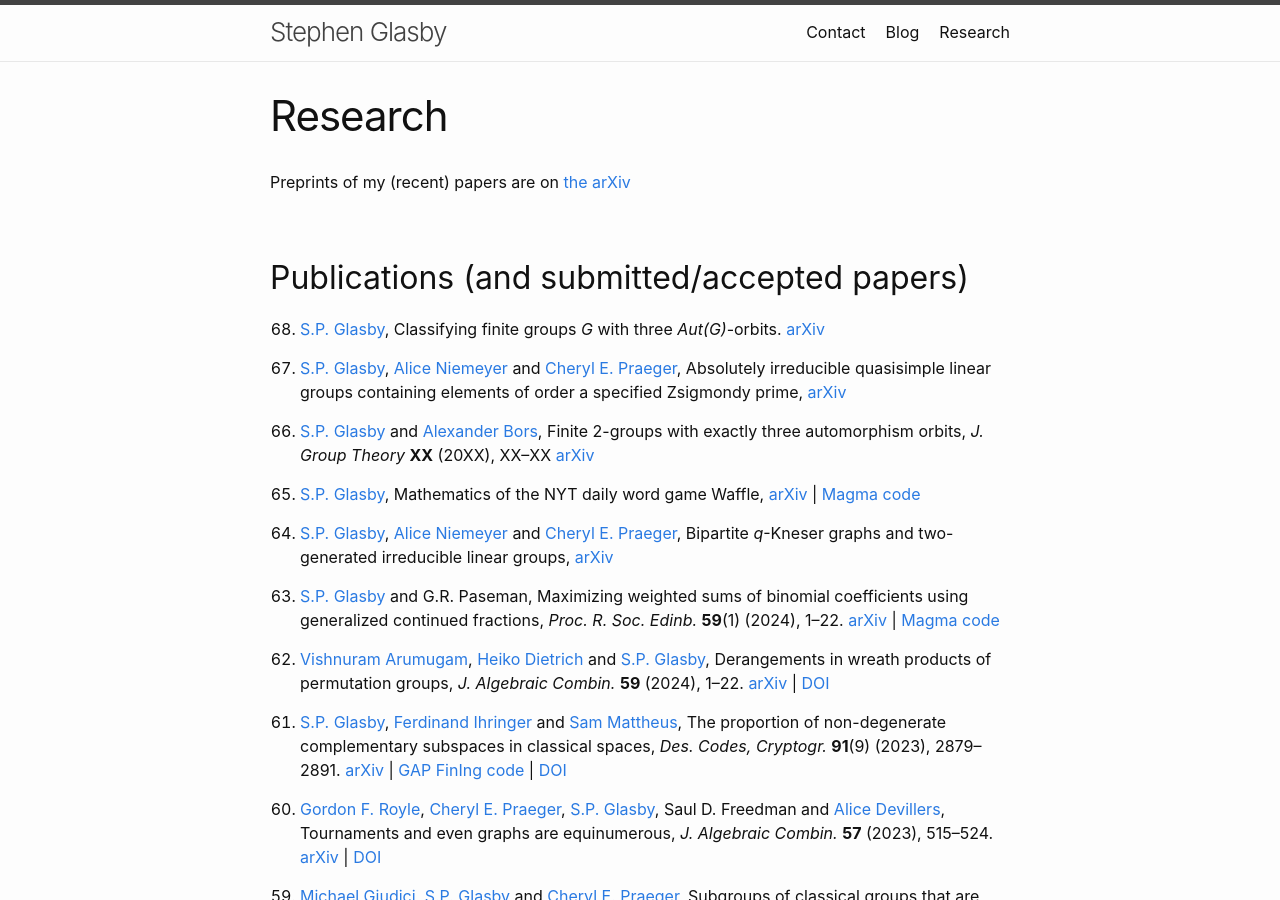
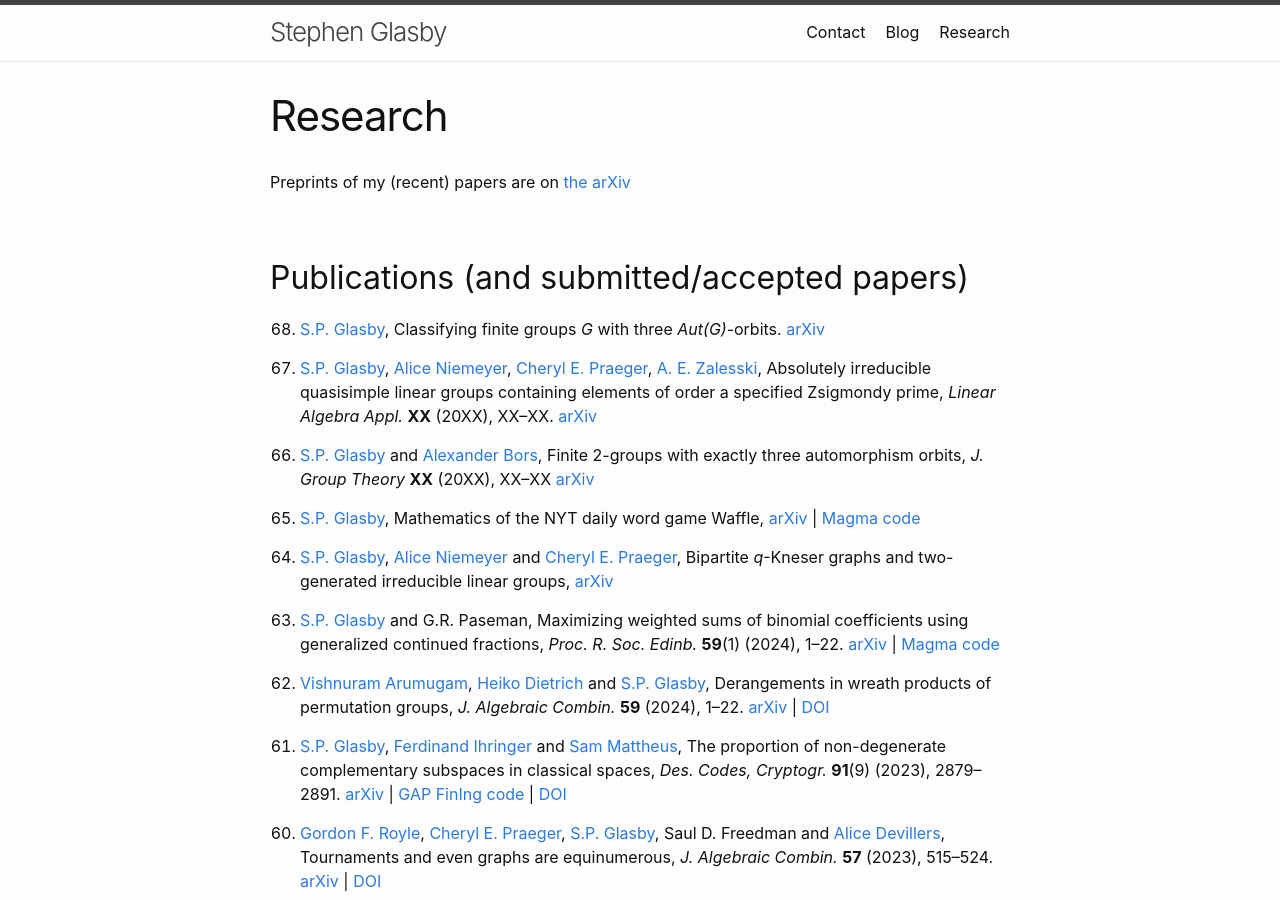
Before and after one commit to StephenGlasby/StephenGlasby.github.io, a Jekyll site: the page built from publications.md, in a window 1280 px wide and 900 px high. Built offline with Jekyll 4.4.1, drawn with Linux system fonts in a browser that asks for light colours.

Commit message:
publications.md

```diff
--- a/publications.md
+++ b/publications.md
@@ -13,10 +13,12 @@ Preprints of my (recent) papers are on [the arXiv](https://arxiv.org/a/glasby_s_
   [arXiv](https://arxiv.org/abs/2411.11273)
 
 0. [S.P. Glasby](https://stephenglasby.github.io/),
-  [Alice Niemeyer](https://www.mathb.rwth-aachen.de/Mitarbeiter/niemeyer.php)
-  and [Cheryl E. Praeger](https://www.uwa.edu.au/people/cheryl.praeger),
+  [Alice Niemeyer](https://www.mathb.rwth-aachen.de/Mitarbeiter/niemeyer.php),
+  [Cheryl E. Praeger](https://www.uwa.edu.au/people/cheryl.praeger),
+  [A. E. Zalesski](https://research-portal.uea.ac.uk/en/persons/alex-zalesski),
   Absolutely irreducible quasisimple linear groups containing elements of
   order a specified Zsigmondy prime,
+  *Linear Algebra Appl.* **XX** (20XX), XX--XX.
   [arXiv](https://arxiv.org/abs/2411.08270)
 
 0. [S.P. Glasby](https://stephenglasby.github.io/) and
```
